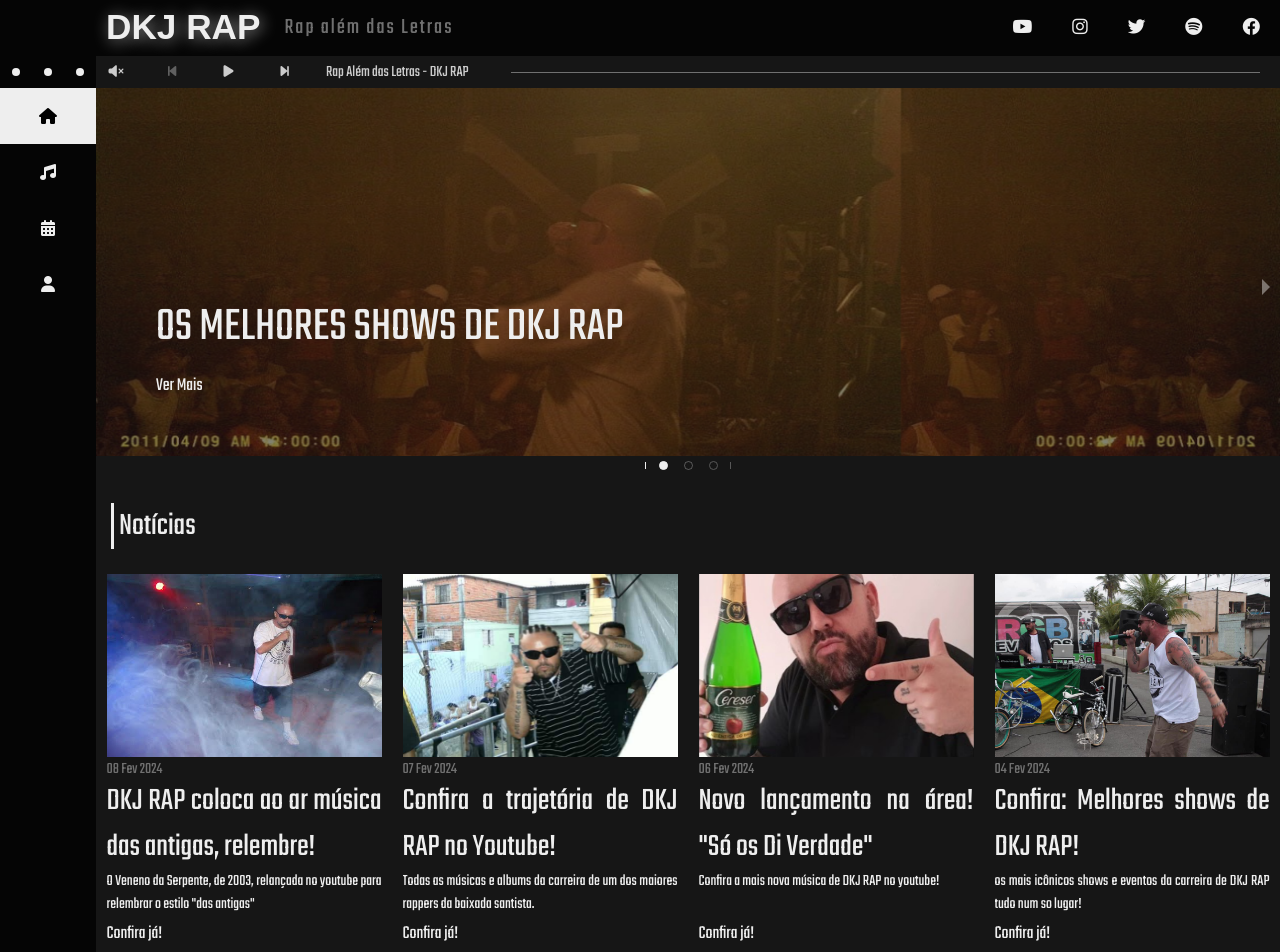
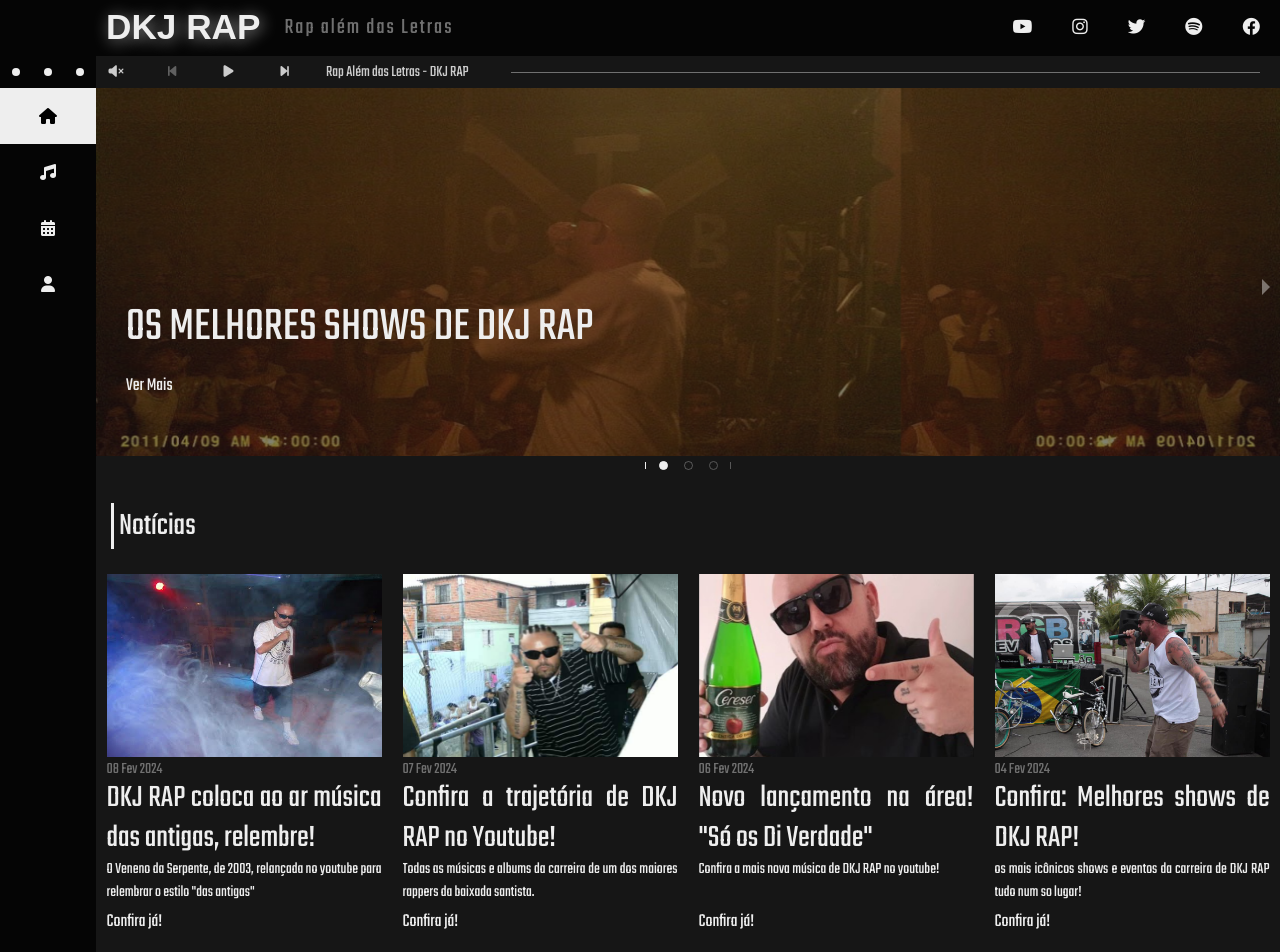
Before and after one commit to TerryKrom/dkjrap, a React (Vite) app in the folder hiphop-website/: page / in a window 1280 px wide. Shown: the top 952 px of the page. Built offline with nearby package versions, Linux system fonts and the light colour scheme; a web font is replaced by a local one.

Commit message:
style improved

```diff
--- a/hiphop-website/src/components/carousel.css
+++ b/hiphop-website/src/components/carousel.css
@@ -101,7 +101,7 @@
     align-items: flex-start;
     flex-direction: column;
     /* border: 1px solid red; */
-    left: 60px;
+    left: 30px;
     bottom: 75px;
     color: var(--primary-font-color);
     line-height: 3rem;
--- a/hiphop-website/src/components/mainCard.css
+++ b/hiphop-website/src/components/mainCard.css
@@ -57,6 +57,7 @@
 .main-card-body h2 {
     font-size: 2rem;
     text-align: justify;
+    line-height: 2.5rem;
 }
 
 .card-text {
```
